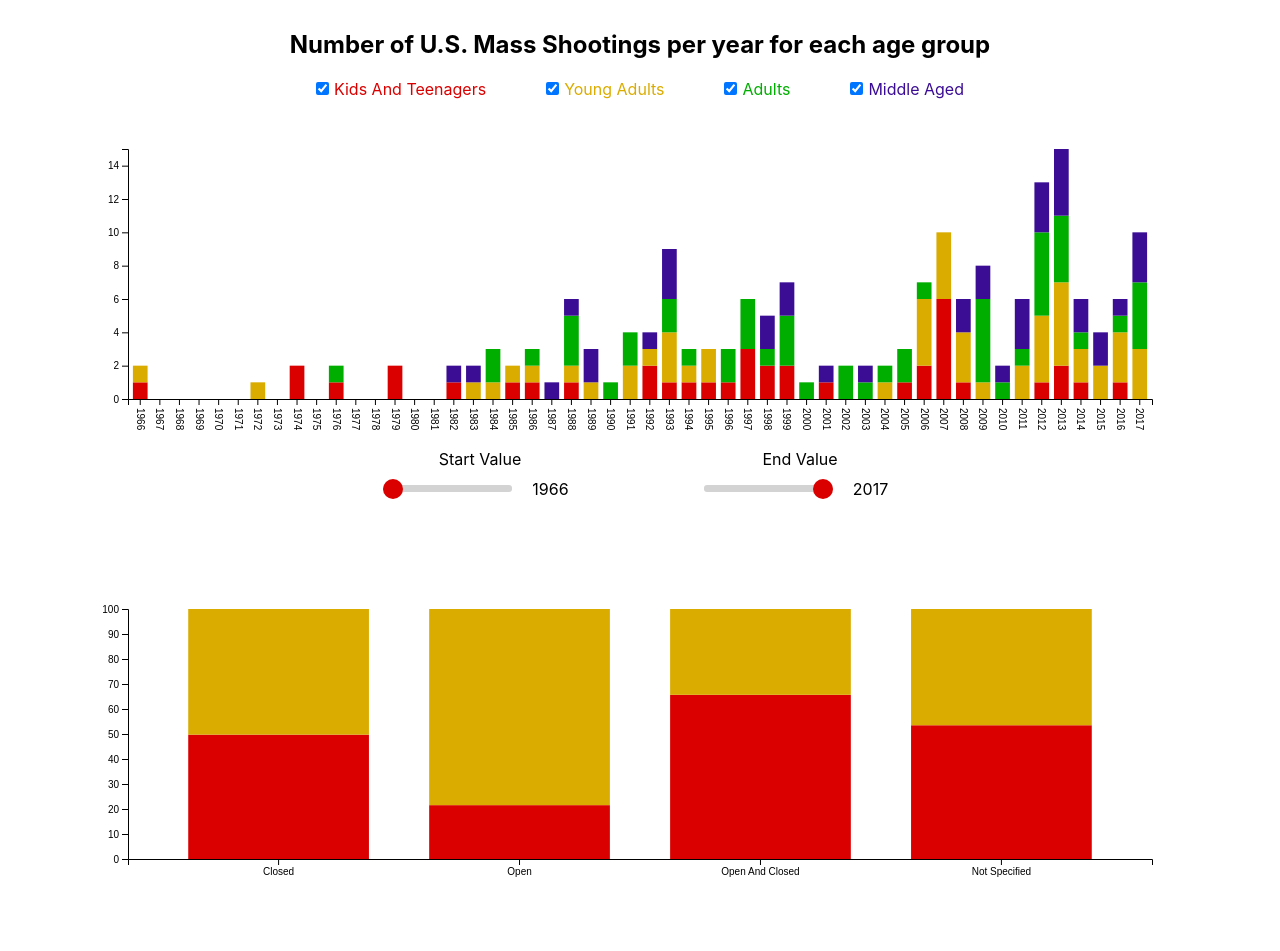
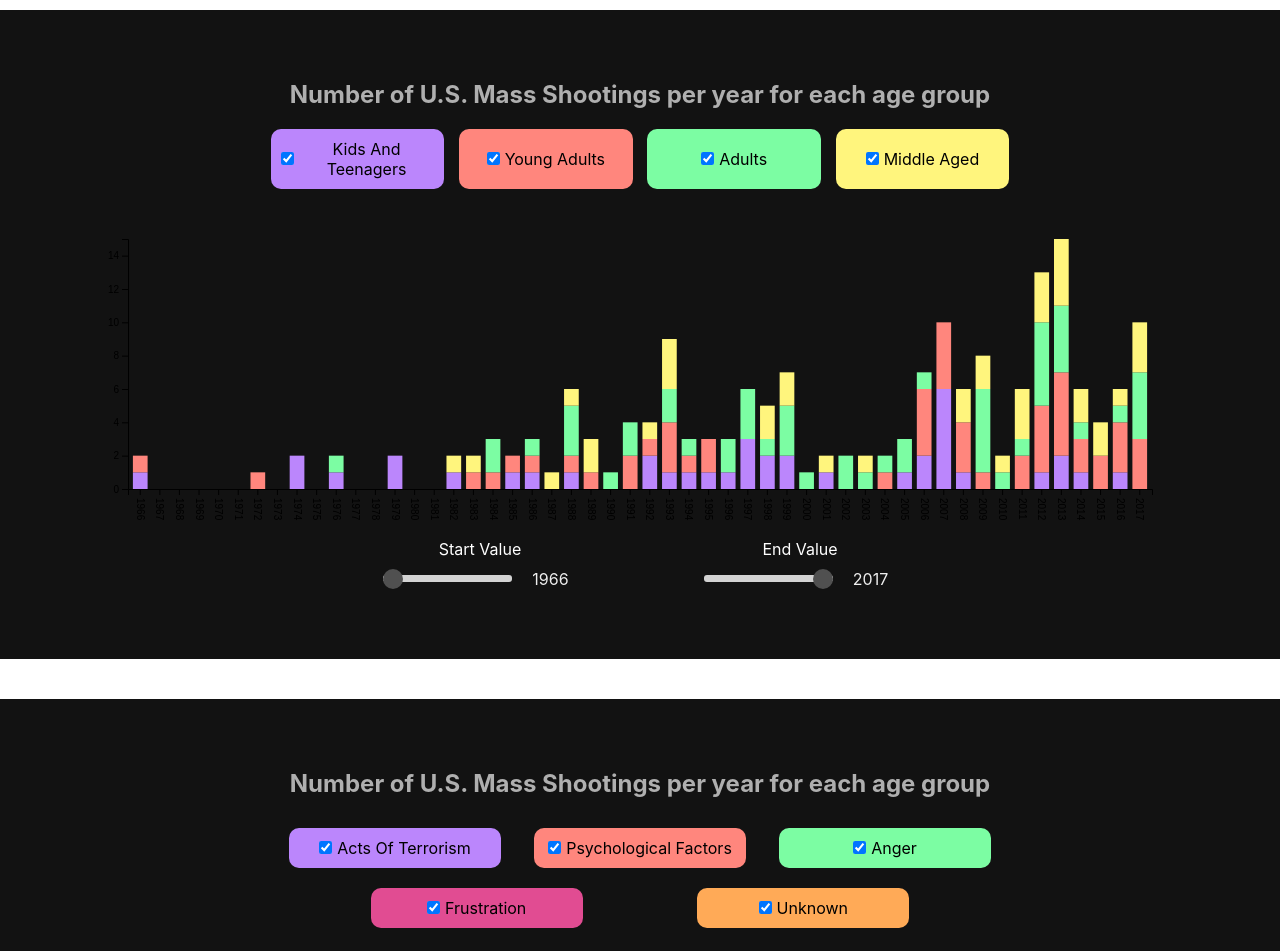
Before and after one commit to italiaiello/info-vis, a React (Create React App) app: page / in a window 1280 px wide. Shown: the part 1840-2791 px from the top of the page. Built offline with nearby package versions, Linux system fonts and the light colour scheme.

Commit message:
added second stacked bar graph to website

```diff
--- a/src/App.css
+++ b/src/App.css
@@ -154,10 +154,13 @@ svg .country:hover {
 .pieChartDesc {
   width: 40%;
   padding: 0 50px;
+}
+
+.pieChartDesc:nth-child(odd) {
   text-align: left;
 }
 
-.pieChartDesc:nth-child(2) {
+.pieChartDesc:nth-child(even) {
   text-align: right;
 }
 
@@ -170,7 +173,30 @@ svg .country:hover {
 }
 
 
-/* Stacked Graph */
+/* Animated Stacked Graph */
+
+.stackedGraphSection {
+  width: 100%;
+  padding: 50px 0;
+  height: auto;
+  background-color: #121212;
+}
+
+.stackedGraphSection h2 {
+  color: rgb(175, 175, 175);
+}
+
+.axisWhite line{
+  stroke: rgb(175, 175, 175);
+}
+
+.axisWhite path{
+  stroke: rgb(175, 175, 175);
+}
+
+.axisWhite text{
+  fill: rgb(175, 175, 175);
+}
 
 .stackedGraph svg {
   height: 250px
@@ -181,7 +207,7 @@ svg .country:hover {
   margin: 0 auto;
 }
 
-  /* Age Group Checkboxes */
+  /* Checkboxes */
 
 .fields {
   width: 60%;
@@ -191,9 +217,23 @@ svg .country:hover {
   justify-content: space-evenly;
 }
 
+.fieldContainer {
+  padding: 10px;
+  border-radius: 10px;
+  width: 20%;
+  display: flex;
+  justify-content: center;
+}
+
+.mentalHealthFieldContainer {
+  width: 25%;
+  margin: 10px 0
+}
+
 .field {
   display: flex;
   align-items: center;
+  color: black;
 }
 
 .field input {
@@ -229,6 +269,10 @@ svg .country:hover {
   align-items: center;
 }
 
+.sliderContainer label {
+  color: white;
+}
+
 .slider {
   -webkit-appearance: none;
   width: 80%;
@@ -247,7 +291,7 @@ svg .country:hover {
   z-index: 3;
   position: relative;
   border-radius: 50%;
-  background-color: #DA0000;
+  background-color: rgb(80, 80, 80);
   width: 20px;
   height: 20px;
 }
@@ -255,6 +299,7 @@ svg .country:hover {
 .sliderValue {
   width: 20%;
   padding: 10px;
+  color: #eee;
 }
 
 /* Bar Graph */
--- a/src/App.js
+++ b/src/App.js
@@ -35,7 +35,8 @@ import numShootingsOnADay from './data/Tom/numShootingsOnADay.csv'
 import {  filterCasualtyData,
           filterCulpritDemographicData,
           filterShootingTargetData,
-          filterMilitaryCulprits } from './functions/filterAndrewData'
+          filterMilitaryCulprits,
+          filterMentalHealthData } from './functions/filterAndrewData'
 
 import { filterVictimsData, filterTargetsData, parseClosedOpenData } from './functions/filterDCData'
 
@@ -91,26 +92,36 @@ function App() {
 
 
 
-  // Animated Stacked Bar Graph data
+  // First Animated Stacked Bar Graph data
   const [ageGroupData, setAgeGroupData] = useState({})
-  // Data points we want to show in the stacked bar chart
   const ageGroupKeys = ['kidsAndTeenagers', 'youngAdults', 'adults', 'middleAged']
   const [ageGroups, setAgeGroups] = useState(ageGroupKeys)
-  // Colors of each data point, which would colorise the stack of each year
   const ageGroupColors = {
-    kidsAndTeenagers:"#DA0000",
-    youngAdults:"#DAAC00",
-    adults: "#00AE00",
-    middleAged: "#3B0D95"
+    kidsAndTeenagers:"#BB86FC",
+    youngAdults:"#FF867D",
+    adults: "#7CFDA3",
+    middleAged: "#FFF57D"
   }
 
+  // Second Animated Stacked Bar Graph data
+  const [mentalHealthFrequencies, setMentalHealthFrequencies] = useState([])
+  const mentalHealthKeys = ["actsOfTerrorism", "psychologicalFactors", "anger", "frustration", "unknown"]
+  const [mentalIllnesses, setMentalIllnesses] = useState(mentalHealthKeys)
+  const mentalHealthColors = {
+    actsOfTerrorism:"#BB86FC",
+    psychologicalFactors:"#FF867D",
+    anger: "#7CFDA3",
+    frustration: "#E14C92",
+    unknown: "#FFAA57"
+  }
 
-  const onAgeGroupChange = (e, key) => {
+  // Function for filtering data for both stacked bar graphs
+  const onCheckboxChange = (e, key, keysArray, setKeysArray) => {
     if (!e.target.checked) {
-          const removedAgeGroup = ageGroups.filter(ageGroup => ageGroup !== key)
-          setAgeGroups(removedAgeGroup)
+        const filteredKeysArray = keysArray.filter(currentKey => currentKey !== key)
+        setKeysArray(filteredKeysArray)
     } else {
-          setAgeGroups(Array.from(new Set([...ageGroups, key])))
+        setKeysArray(Array.from(new Set([...keysArray, key])))
     }
 }
 
@@ -143,6 +154,9 @@ function App() {
       // Created a method (see functions folder) that extracts the data required
       const dataForPieChart = filterShootingTargetData(data)
       setPieChartData(dataForPieChart)
+
+      const dataForStackedGraph = filterMentalHealthData(data)
+      setMentalHealthFrequencies(dataForStackedGraph)
 
     })
 
@@ -272,21 +286,24 @@ function App() {
       </article>
       <br />
       <br />
+      <article className="stackedGraphSection">
         <h2>Number of U.S. Mass Shootings per year for each age group </h2>
         <div className="fields">
           {
             ageGroupKeys.map(key => (
-            <div key={key} className="field">
+              <div key={key} className="fieldContainer" style={{ backgroundColor: ageGroupColors[key] }}>
+                <div className="field">
                   <input
                     id={key}
                     type="checkbox"
                     checked={ageGroups.includes(key)}
-                onChange={(e) => onAgeGroupChange(e, key)}
+                    onChange={(e) => onCheckboxChange(e, key, ageGroups, setAgeGroups)}
                   />
-              <label htmlFor={key} style={{ color: ageGroupColors[key] }}>
+                  <label htmlFor={key}>
                     {/* The key is in camel case, so this will split it into individual words */}
                     {`${key.charAt(0).toUpperCase()}${key.substring(1).replace(/([a-z0-9])([A-Z])/g, '$1 $2')}`}
                   </label>
+                </div>
               </div>
             ))
           }
@@ -295,6 +312,36 @@ function App() {
                           keys={ageGroups}
                           colors={ageGroupColors}
         />
+      </article>
+      <br />
+      <br />
+      <article className="stackedGraphSection">
+        <h2>Number of U.S. Mass Shootings per year for each age group </h2>
+        <div className="fields">
+          {
+            mentalHealthKeys.map(key => (
+              <div key={key} className="fieldContainer mentalHealthFieldContainer" style={{ backgroundColor: mentalHealthColors[key] }}>
+                <div className="field">
+                  <input
+                    id={key}
+                    type="checkbox"
+                    checked={mentalIllnesses.includes(key)}
+                    onChange={(e) => onCheckboxChange(e, key, mentalIllnesses, setMentalIllnesses)}
+                  />
+                  <label htmlFor={key}>
+                    {/* The key is in camel case, so this will split it into individual words */}
+                    {`${key.charAt(0).toUpperCase()}${key.substring(1).replace(/([a-z0-9])([A-Z])/g, '$1 $2')}`}
+                  </label>
+                </div>
+              </div>
+            ))
+          }
+        </div>
+        <AnimatedStackedBarGraph  stackedBarGraphData={mentalHealthFrequencies}
+                                  keys={mentalIllnesses}
+                                  colors={mentalHealthColors}
+        />
+      </article>
       <br />
       <br />
       <StackedBarGraph  stackedBarGraphData={spaceData}
@@ -307,9 +354,16 @@ function App() {
       <br/>
       <br/>
       <h2>Nick's Graphs</h2>
-      <h3>How many shooters had a mental health issue</h3>
 
+      <article className="pieChartLayout">
+        <div className="pieChartDesc">
+          <h3>How many shooters had a mental health issue?</h3>
+          <p>Lorem ipsum dolor sit amet, consectetur adipiscing elit. Integer ultricies congue nunc eget imperdiet. Cras ac purus nisi. Aliquam erat volutpat. Ut quis purus dapibus, imperdiet arcu ut, porttitor diam. In hac habitasse platea dictumst. In suscipit metus sit amet orci tempus lobortis semper non ex. Aliquam euismod, elit at sollicitudin tincidunt, metus justo ultrices dolor, quis gravida mi felis non neque. Quisque ac ligula nec ligula commodo hendrerit ut eu lacus.
+
+              Donec quis metus orci. Nullam sapien orci, tempus eget velit nec, semper egestas augue. Fusce vitae odio tellus. Vivamus vulputate interdum nisi, dapibus convallis turpis tincidunt nec. Aliquam scelerisque tortor vel dignissim fermentum. Pellentesque habitant morbi tristique senectus et netus et malesuada fames ac turpis egestas. Sed et risus ut est consequat fermentum.</p>
+        </div>
         <PieChart pieChartData={{ yes: 106, no: 93, unknown: 124 }} innerRadius={0} outerRadius={150} />
+      </article>
       <br/>
       <br/>
       <BarGraph barClassName={"mhIssue"} barGraphData={mentalHealthData} />
--- a/src/components/GeoChart/GeoChart.js
+++ b/src/components/GeoChart/GeoChart.js
@@ -142,7 +142,7 @@ const GeoChart = ({ data, victimsPerState, targetsPerState, property, isTargetsO
                 svg.selectAll(`.slice`).attr("fill", feature => colorScale(feature.value))
             })
             .on("click", feature => {
-                console.log(feature)
+
                 setSelectedCountry(selectedCountry === feature ? null : feature)
             }
             )
--- a/src/functions/filterAndrewData.js
+++ b/src/functions/filterAndrewData.js
@@ -184,3 +184,102 @@ export const filterStackedBarGraph = (data, property, startOfRange, endOfRange)
 
     return filteredData
 }
+
+
+export const filterMentalHealthData = (data) => {
+    let yearlyMentalHealth = []
+
+    // 2017 - 1966 is 51, and we can use this to loop over the data one time per year
+    for (let i = 0, currentYear = 17; i < 52; i++) {
+        let currentYearData = []
+        // Sifting through 2000s data
+        if (currentYear < 65 && currentYear >= 0) {
+            currentYearData = data.filter(shooting => {
+                const year = shooting.Date.split("/")[2]
+                if (year === `${2000 + currentYear}` || +year === currentYear) {
+                    return true
+                }
+                return false
+            })
+        // Sifting through 1900s data
+        } else {
+            currentYearData = data.filter(shooting => {
+                const year = shooting.Date.split("/")[2]
+                if (year === `${1900 + currentYear}` || +year === currentYear) {
+                    return true
+                }
+                return false
+            })
+        }
+
+        // Adding all the yearly shootings into one place
+        // Made a function (down below) that counts the demographics
+        yearlyMentalHealth.push(countMentalHealthFrequency(currentYearData))
+        // Updating year property within the object so we can use it for the
+        // x-axis of stacked bar graph
+        if (currentYear < 65 && currentYear >= 0) {
+            yearlyMentalHealth[yearlyMentalHealth.length - 1].year = 2000 + currentYear
+        } else {
+            yearlyMentalHealth[yearlyMentalHealth.length - 1].year = 1900 + currentYear
+        }
+
+        // Move to the next year
+        currentYear -= 1
+
+        // If we are done with 2000s, start with the 1900s
+        if (currentYear < 0) {
+            currentYear = 99
+        }
+
+    }
+
+    return yearlyMentalHealth.reverse()
+
+}
+
+// Helper function for the function above
+const countMentalHealthFrequency = (mentalHealthData) => {
+
+    // Object that keeps track of demographic frequency for the current year
+    let mentalIllnesses = {
+        year: 0,
+        actsOfTerrorism: 0,
+        psychologicalFactors: 0,
+        anger: 0,
+        frustration: 0,
+        unknown: 0
+    }
+
+    // Loop over each row associated with the current year and map the ages
+    // to the object above
+    for (let i = 0; i < mentalHealthData.length; i++) {
+        const row = mentalHealthData[i]
+
+        switch(row.Cause) {
+            case "terrorism":
+                mentalIllnesses["actsOfTerrorism"] += 1
+                break;
+            case "psycho":
+                mentalIllnesses["psychologicalFactors"] += 1
+                break;
+            case "anger":
+                mentalIllnesses["anger"] += 1
+                break;
+            case "frustration":
+                mentalIllnesses["frustration"] += 1
+                break;
+            case "unknown":
+            case "":
+                mentalIllnesses["unknown"] += 1
+                break;
+            default:
+                break;
+        }
+
+    }
+
+    console.log(mentalIllnesses)
+
+    // Mental health data is ready to be pushed to the array
+    return mentalIllnesses
+}
```
Also changed, not shown: src/components/StackedBarGraph/AnimatedStackedBarGraph.js (+6 -3 lines). Lines whose indentation alone changed are shown as unchanged.
